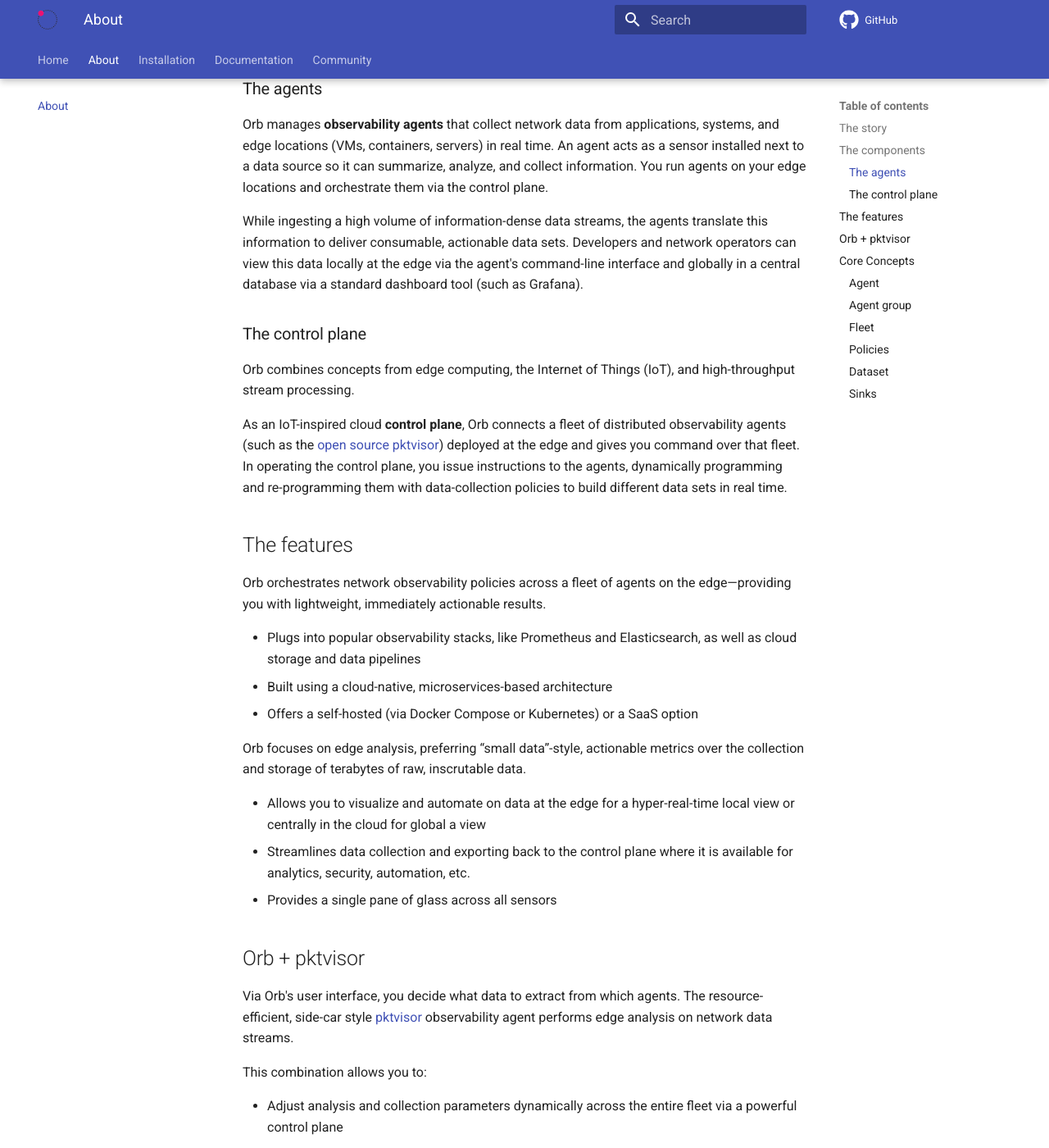
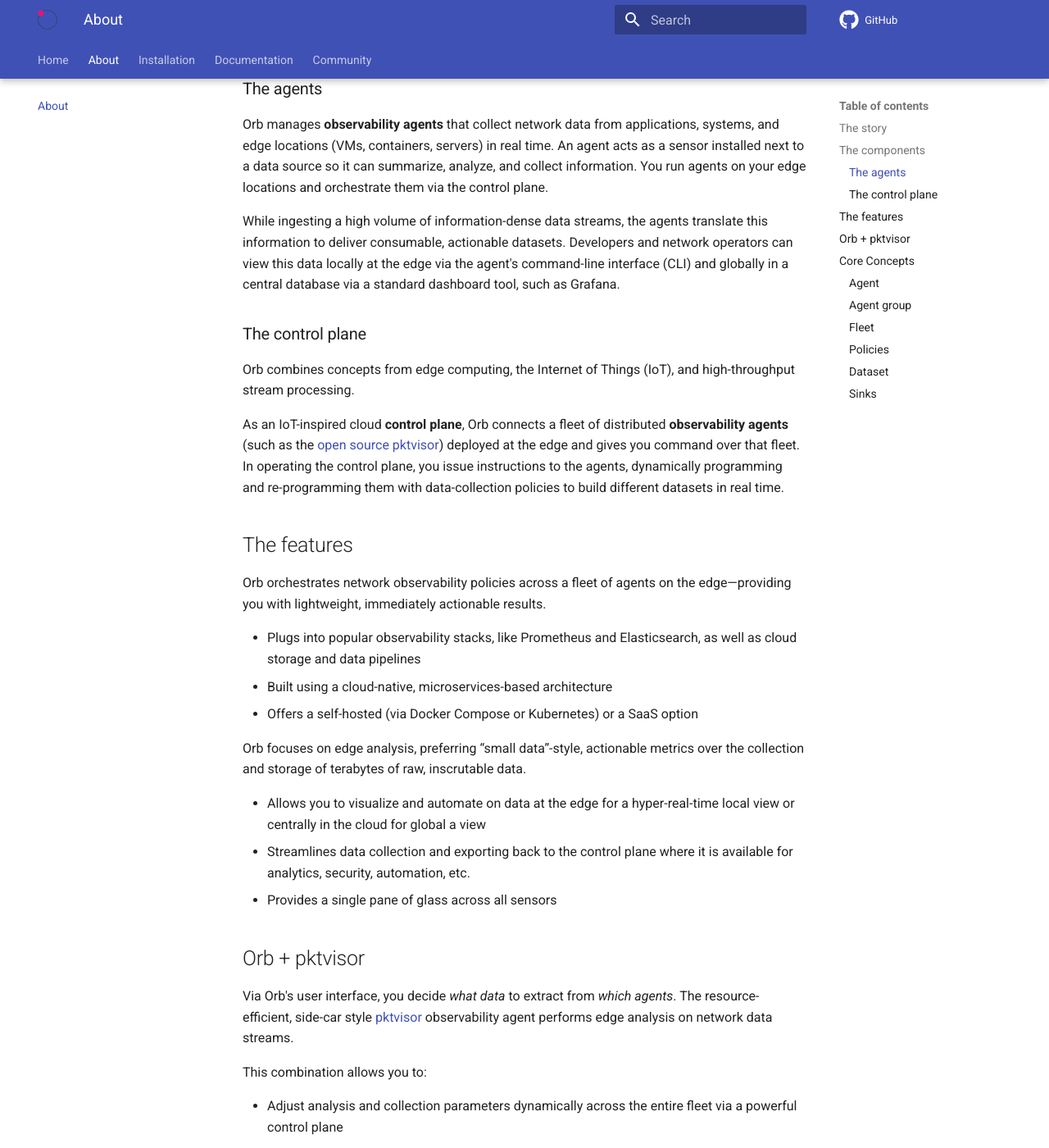
Before and after one commit to orb-community/orb-website, an MkDocs documentation site: the page built from docs/about.md, in a window 1280 px wide and 1400 px high, scrolled down 451 px. Shown: the whole window at 82% size. Built offline with MkDocs 1.6.1 and Material for MkDocs 9.7.7, drawn with Linux system fonts in a browser that asks for light colours; comment, search, counter and statistics services are not loaded; some of the changed text lies outside the part shown.

Commit message:
text updates

```diff
--- a/docs/about.md
+++ b/docs/about.md
@@ -1,17 +1,17 @@
 
 ## The story
-Born at [NS1 Labs](https://ns1.com/labs), **Orb** is a new kind of observability platform that makes it easier for operators and developers to gain a deeper understanding of their networks, distributed applications, and traffic flows in real time. Orb supplements your observability stack by providing dynamic orchestration of observability agents that can extract business intelligence at the edge. The platform is completely [open source](https://github.com/ns1labs/orb), extensible, vendor-neutral, and cloud-native.
+Born at [NS1 Labs](https://ns1.com/labs), **Orb** is a new kind of observability platform that makes it easier for operators and developers to gain a deeper understanding of their networks, distributed applications, and traffic flows in real time. Orb supplements your observability stack by providing dynamic orchestration of observability agents that can extract business intelligence at the edge. The platform is completely [open source](https://github.com/ns1labs/orb), extensible, vendor neutral, and cloud native.
 
 ## The components
 ### The agents
 Orb manages **observability agents** that collect network data from applications, systems, and edge locations (VMs, containers, servers) in real time. An agent acts as a sensor installed next to a data source so it can summarize, analyze, and collect information. You run agents on your edge locations and orchestrate them via the control plane.
 
-While ingesting a high volume of information-dense data streams, the agents translate this information to deliver consumable, actionable data sets. Developers and network operators can view this data locally at the edge via the agent's command-line interface and globally in a central database via a standard dashboard tool (such as Grafana).
+While ingesting a high volume of information-dense data streams, the agents translate this information to deliver consumable, actionable datasets. Developers and network operators can view this data locally at the edge via the agent's command-line interface (CLI) and globally in a central database via a standard dashboard tool, such as Grafana.
 
 ### The control plane
 Orb combines concepts from edge computing, the Internet of Things (IoT), and high-throughput stream processing.
 
-As an IoT-inspired cloud **control plane**, Orb connects a fleet of distributed observability agents (such as the [open source pktvisor](https://github.com/ns1labs/pktvisor/)) deployed at the edge and gives you command over that fleet. In operating the control plane, you issue instructions to the agents, dynamically programming and re-programming them with data-collection policies to build different data sets in real time.
+As an IoT-inspired cloud **control plane**, Orb connects a fleet of distributed **observability agents** (such as the [open source pktvisor](https://github.com/ns1labs/pktvisor/)) deployed at the edge and gives you command over that fleet. In operating the control plane, you issue instructions to the agents, dynamically programming and re-programming them with data-collection policies to build different datasets in real time.
 
 ## The features
 Orb orchestrates network observability policies across a fleet of agents on the edge—providing you with lightweight, immediately actionable results.
@@ -27,13 +27,13 @@
 * Provides a single pane of glass across all sensors
 
 ## Orb + pktvisor
- Via Orb's user interface, you decide what data to extract from which agents. The resource-efficient, side-car style [pktvisor](https://github.com/ns1/pktvisor) observability agent performs edge analysis on network data streams.
+ Via Orb's user interface, you decide *what data* to extract from *which agents*. The resource-efficient, side-car style [pktvisor](https://github.com/ns1/pktvisor) observability agent performs edge analysis on network data streams.
 
  This combination allows you to:
 
 * Adjust analysis and collection parameters dynamically across the entire fleet via a powerful control plane
 * Perform centralized fleet management, allowing you to configure heartbeats, tagging, and grouping for each of the pktvisor agents
-* Orchestrate data-set policies that specify the type of data to extract from each agent
+* Orchestrate dataset policies that specify the type of data to extract from each agent
 
 In terms of metrics, pktvisor can capture DNS, DHCP, and L2/L3 network data via packet capture, `dnstap`, `sflow`, among other input methods.
 
@@ -58,17 +58,17 @@
 ![](./img/concept_agent_group.png){ width="250" }
 
 ### Fleet
-This is a collection of agents which may be widely distributed and number in the tens, hundreds, or thousands and are all able to connect to and contribute to the same observability system.
+This is a collection of agents that may be widely distributed and number in the tens, hundreds, or thousands and are all able to connect and contribute to the same observability system.
 
 ![](./img/concept_fleet_manager.png){ width="250" }
 
 ### Policies
-These are the instructions sent to the agents to define how to collect metrics. It is backend-specific information that is needed at the edge.
+These are instructions sent to the agents to define how to collect metrics. It is backend-specific information needed at the edge.
 
 ### Dataset
-These are instructions for how specific agents in the fleet (matched according to a given agent group), should apply collection policies and where they should sink their data. Orb will manage many data sets concurrently.
+These are instructions that describe how specific agents in the fleet (matched according to a given agent group) should apply collection policies and where they should sink their data. Orb will manage many datasets concurrently.
 
 ![](./img/concept_dataset.png){ width="250" }
 
 ### Sinks
-This is where you send the data. This is the system that collects the data and allows you to sync that data to different locations. Currently, Orb supports Prometheus but will support more backends in the future.
+This is where you send the data. This is the system that collects the data and allows you to sync it to different locations. Currently, Orb supports Prometheus but will support more backends in the future.
```
